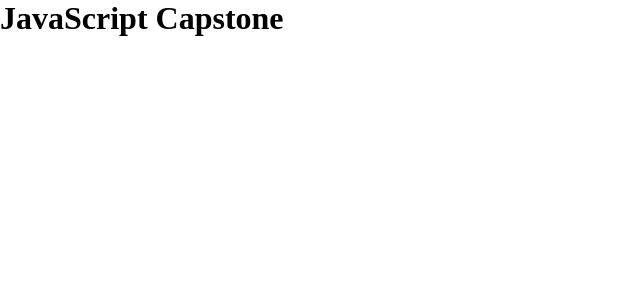
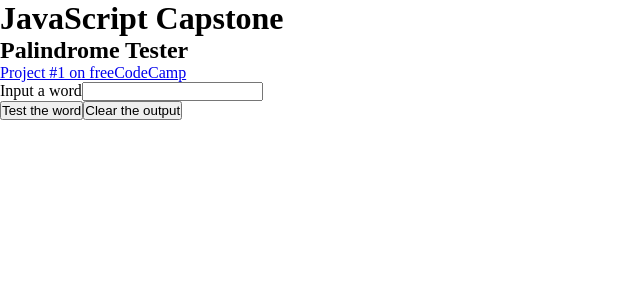
Before and after one commit to hdevilbiss/js-capstone, a React (Create React App) app: page / in a window 1280 px wide. Shown: the top 300 px of the page, without its empty margins (0-640 px from the left). Built offline with nearby package versions, Linux system fonts and the light colour scheme.

Commit message:
✨ App: Import Palindrome component

```diff
--- a/src/App.jsx
+++ b/src/App.jsx
@@ -2,6 +2,11 @@
  * Import style
  */
 import "./style/app.scss";
+
+/**
+ * Import components
+ */
+import Palindrome from "./components/Palindrome";
 
 /**
  * Import Firebase SDK(s)
@@ -25,6 +30,7 @@ function App() {
           JavaScript Capstone
         </h1>
       </header>
+      <Palindrome />
     </div>
   );
 }
```
